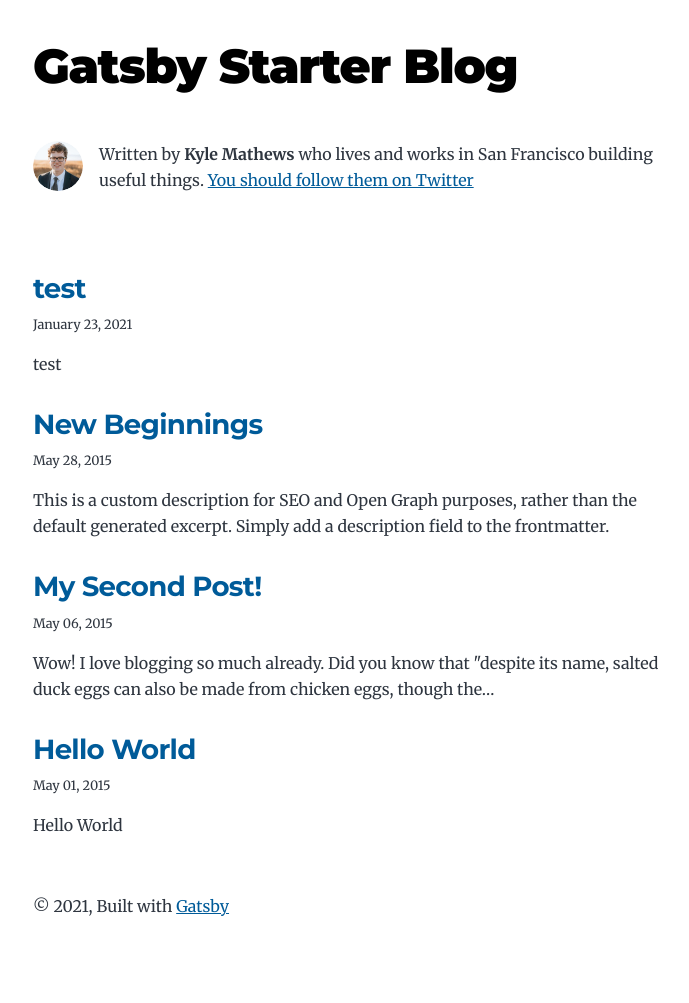
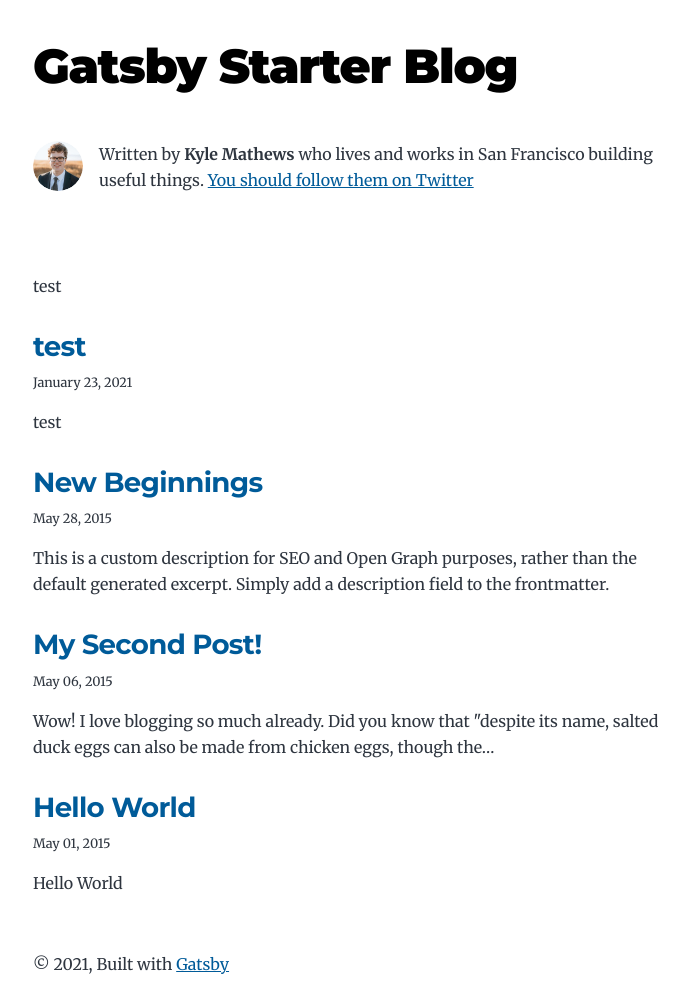
Before and after one commit to zumi0/suikatsu, a Gatsby site: page / in a window 1280 px wide. Shown: the whole page, without its empty margins (291-980 px from the left). Before the commit the page ends 982 px from the top, so only its background shows below. Built offline with nearby package versions, Linux system fonts and the light colour scheme; Gatsby itself is replaced by a stand-in of ours.

Commit message:
add test

```diff
--- a/src/pages/index.js
+++ b/src/pages/index.js
@@ -27,6 +27,9 @@ const BlogIndex = ({ data, location }) => {
     <Layout location={location} title={siteTitle}>
       <SEO title="All posts" />
       <Bio />
+      <div>
+        <p>test</p>
+      </div>
       <ol style={{ listStyle: `none` }}>
         {posts.map(post => {
           const title = post.frontmatter.title || post.fields.slug
```
